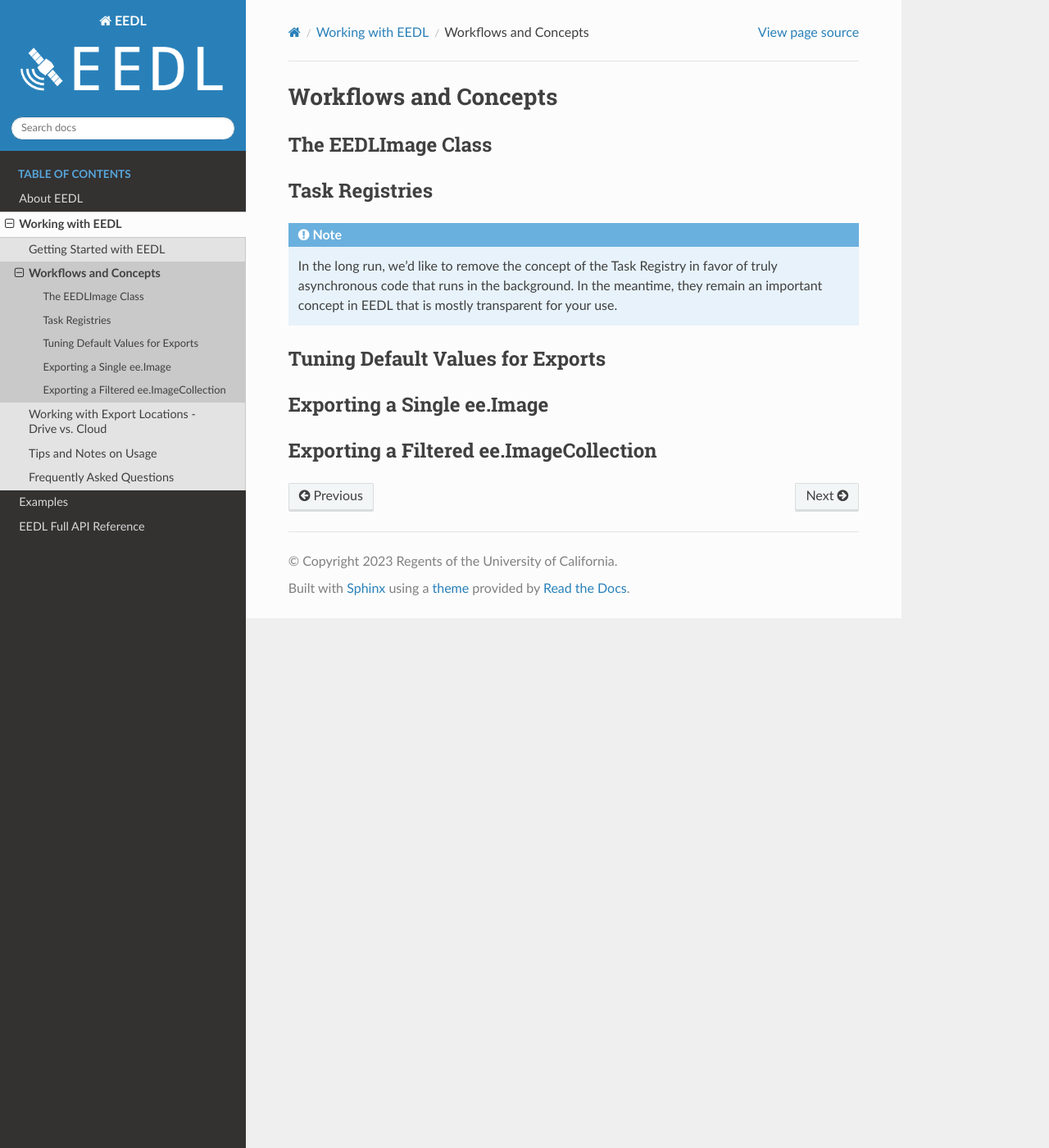
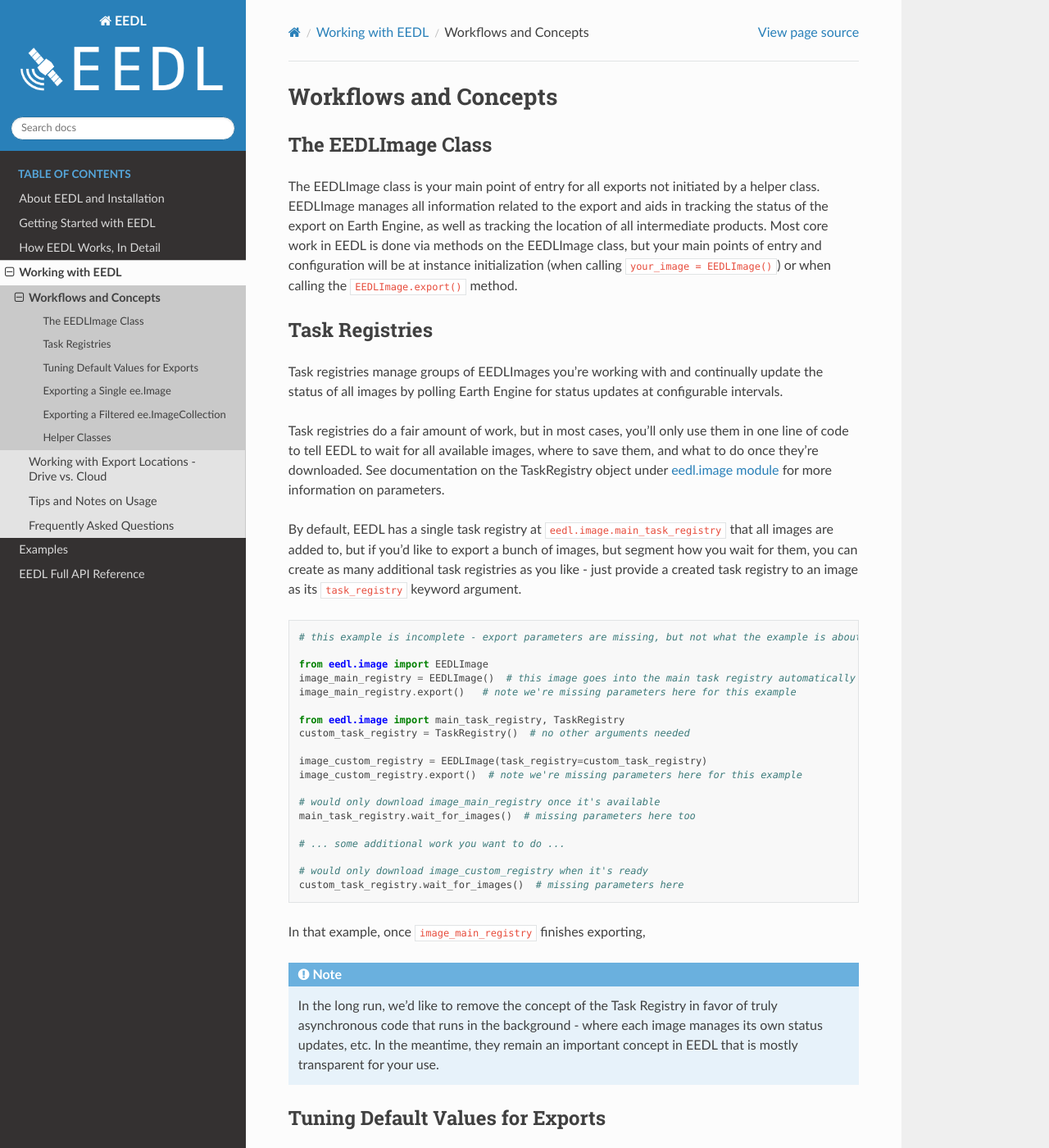
Before and after one commit to water3d/eedl, a Sphinx documentation site: the page built from docs/source/user_guide/workflows_and_concepts.rst, in a window 1280 px wide and 1400 px high. Shown: the whole window at 82% size. Built offline with Sphinx 7.4.7 and the Read the Docs theme 2.0.0, drawn with Linux system fonts in a browser that asks for light colours; pages that are not in the unit, such as notebooks, are missing from menus.

Commit message:
Many pieces of additional documentation, plus changes to documentation structure to make core pieces more visible

```diff
--- a/docs/source/user_guide/about.rst
+++ b/docs/source/user_guide/about.rst
@@ -1,9 +1,8 @@
-About EEDL
-============
+About EEDL and Installation
+==================================
 
 What is EEDL?
 ---------------
-
 EEDL combines the functionality of what normally would take several packages into one. This makes working with eedl easier and more stream-lined that when working with other modules.
 
 How to install EEDL
--- a/docs/source/user_guide/getting_started.rst
+++ b/docs/source/user_guide/getting_started.rst
@@ -76,5 +78,5 @@ Note the main points of configuration in this example:
 
  * Creation of the image object: As stated above, here you can customize your image to any valid Earth Engine image - no need to save it out as an asset or into a collection first
  * When creating the EEDLImage object - The example above shows no arguments, but you can pass in information, such as CRS information, tiling parameters, and configuration options for running zonal statistics, here. You may want to adjust tiling parameters for multi-band exports, for example, since those can run into Earth Engine's per-tile limits more easily. See documentation for :ref:`EEDLImage` for more information on arguments to the class.
- * When triggering the export: When running the export, you can specify where
- * And when waiting for images
+ * When triggering the export: When running the export, you can specify image name information, as well as provide overrides for some class defaults. Additionally, you can provide any valid keyword argument to Earth Engine's export methods directly as keywords to the EEDLImage :code:`export` method and they'll be passed directly through to Earth Engine.
+ * And when waiting for images: The main points of configuration to set up when waiting are around where to save images on your device, how to handle errors encountered while processing images, how long to wait between polls of the Earth Engine image status endpoints, and whether to run a callback - a method on the EEDLImage class that does postprocessing. Callbacks are helpful because they make EEDL do work on images it has already downloaded while it waits for Earth Engine to export any remaining images. The end result is that your total processing time shouldn't be much longer than Earth Engine's total export time in most cases, even for hundreds of exports. The primary callback to access EEDL's functionality is just the :code:`mosaic` method, but there is also a :code:`mosaic_and_zonal` method that will mosaic the image then run zonal stats. Note that :code:`mosaic_and_zonal` requires that you provide additional configuration parameters when initializing :code:`EEDLImage`, but :code:`mosaic` can run without additional configuration.
--- a/docs/source/user_guide/workflows_and_concepts.rst
+++ b/docs/source/user_guide/workflows_and_concepts.rst
@@ -3,15 +3,57 @@ Workflows and Concepts
 
 The EEDLImage Class
 ----------------------
-
+The EEDLImage class is your main point of entry for all exports not initiated by a helper class.
+EEDLImage manages all information related to the export and aids in tracking the status of the export
+on Earth Engine, as well as tracking the location of all intermediate products. Most core work in
+EEDL is done via methods on the EEDLImage class, but your main points of entry and configuration will
+be at instance initialization (when calling :code:`your_image = EEDLImage()`) or when calling the
+:code:`EEDLImage.export()` method.
 
 Task Registries
 --------------------
+Task registries manage groups of EEDLImages you're working with and continually update the status of all
+images by polling Earth Engine for status updates at configurable intervals.
+
+Task registries do a fair amount of work, but in most cases, you'll only use them in one line of
+code to tell EEDL to wait for all available images, where to save them, and what to do once they're downloaded.
+See documentation on the TaskRegistry object under :ref:`EEDLImage` for more information on parameters.
+
+By default, EEDL has a single
+task registry at :code:`eedl.image.main_task_registry` that all images are added to, but if you'd like to export
+a bunch of images, but segment how you wait for them, you can create as many additional task registries as you
+like - just provide a created task registry to an image as its :code:`task_registry` keyword argument.
+
+.. code-block::
+    python
+
+    # this example is incomplete - export parameters are missing, but not what the example is about
+
+    from eedl.image import EEDLImage
+    image_main_registry = EEDLImage()  # this image goes into the main task registry automatically
+    image_main_registry.export()   # note we're missing parameters here for this example
+
+    from eedl.image import main_task_registry, TaskRegistry
+    custom_task_registry = TaskRegistry()  # no other arguments needed
+
+    image_custom_registry = EEDLImage(task_registry=custom_task_registry)
+    image_custom_registry.export()  # note we're missing parameters here for this example
+
+    # would only download image_main_registry once it's available
+    main_task_registry.wait_for_images()  # missing parameters here too
+
+    # ... some additional work you want to do ...
+
+    # would only download image_custom_registry when it's ready
+    custom_task_registry.wait_for_images()  # missing parameters here
+
+
+In that example, once :code:`image_main_registry` finishes exporting,
 
 .. note::
     In the long run, we'd like to remove the concept of the Task Registry in favor of truly
-    asynchronous code that runs in the background. In the meantime, they remain an important concept
-    in EEDL that is mostly transparent for your use.
+    asynchronous code that runs in the background - where each image manages its own status updates, etc.
+    In the meantime, they remain an important concept in EEDL that is mostly transparent for your use.
 
 
 Tuning Default Values for Exports
@@ -24,3 +66,6 @@ Exporting a Single ee.Image
 
 Exporting a Filtered ee.ImageCollection
 ------------------------------------------
+
+Helper Classes
+----------------------
--- a/docs/source/user_guide/working_with_eedl.rst
+++ b/docs/source/user_guide/working_with_eedl.rst
@@ -11,7 +11,6 @@ via Conda Forge may come in the future.
     :maxdepth: 2
     :caption: Section Contents
 
-    getting_started
     workflows_and_concepts
     export_locations
     general_tips
```
Also changed, not shown: other parts of docs/source/user_guide/getting_started.rst (+2 -0 lines), docs/source/index.rst (+6 -1 lines), docs/source/user_guide/how_eedl_works.rst (added, +118 -0 lines), docs/source/eedl_api_reference.rst (renamed from docs/source/eedl.rst).
